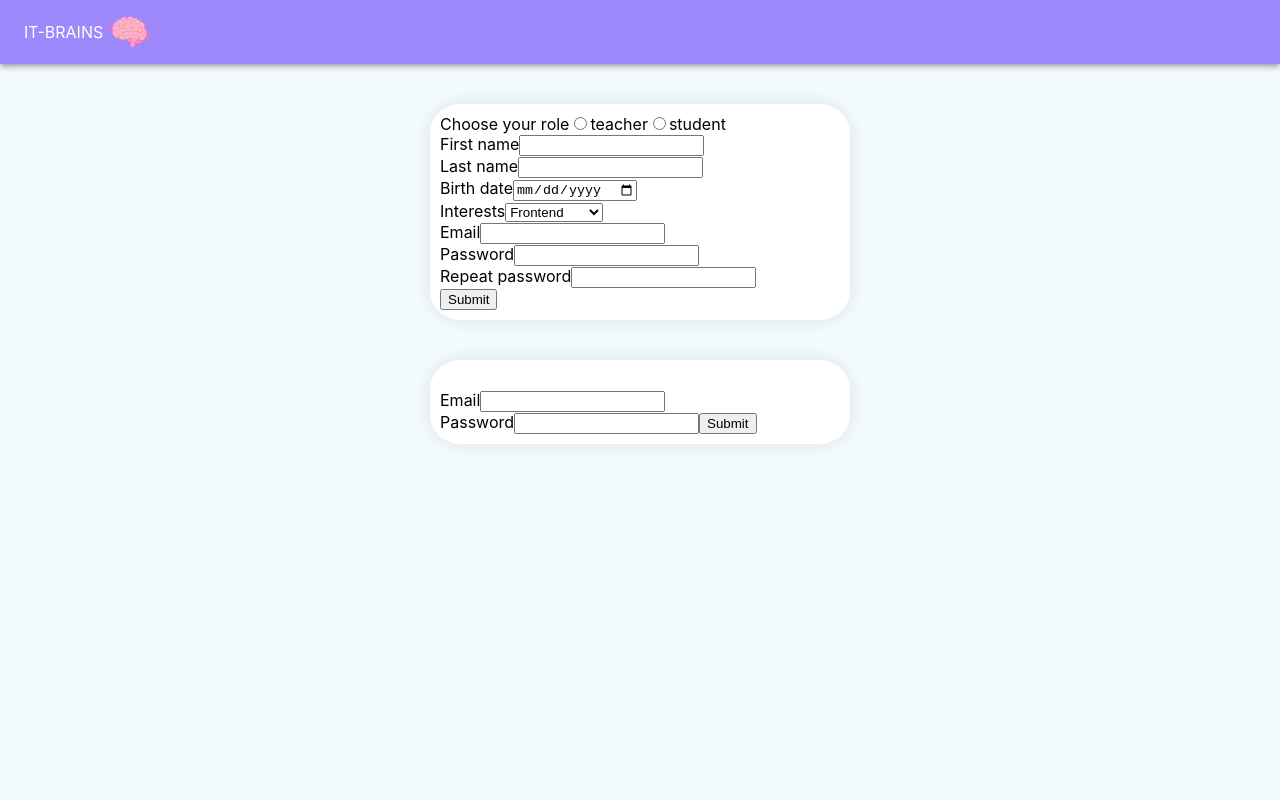
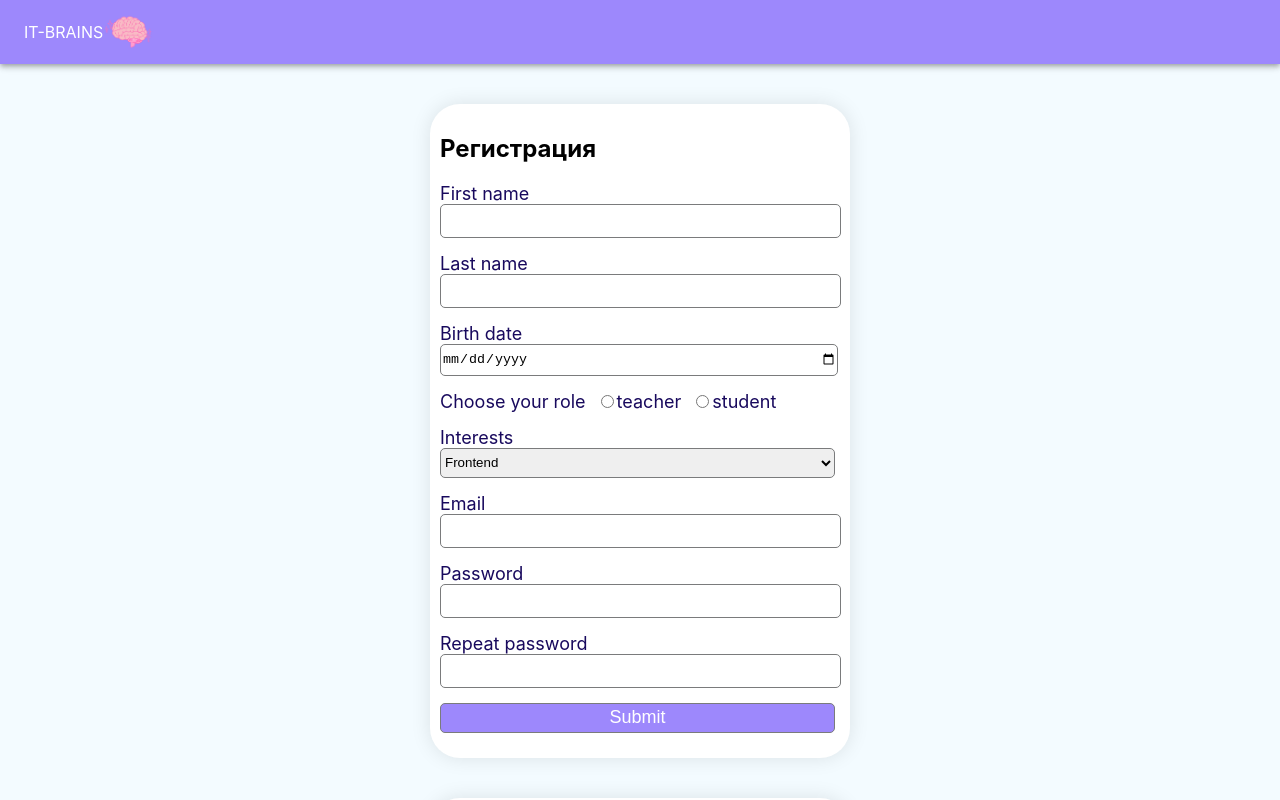
Before and after one commit to Ksusha-Gurova/neohack22, a React (Create React App) app in the folder frontend/: page /login in a window 1280 px wide. Shown: the top 800 px of the page. Built offline with nearby package versions, Linux system fonts and the light colour scheme.

Commit message:
add style auth and merge with backend in auth

```diff
--- a/frontend/src/api/axios/axiosClient.js
+++ b/frontend/src/api/axios/axiosClient.js
@@ -36,10 +36,7 @@ export const axiosRegisterUser = (user) => {
         email: user.email,
         birthdate: user.birthdate,
         city: user.city,
-        phone: "9997776655",
         password: user.password,
-        registrationDate: "2022-08-06",
-        active: true,
         role: user.role
     })
 }
--- a/frontend/src/api/axios/jwt/jwtLocalStorage.js
+++ b/frontend/src/api/axios/jwt/jwtLocalStorage.js
@@ -2,8 +2,14 @@ import jwtDecoder from 'jwt-decode'
 
 export const updateToken = (newToken) => {
     localStorage.removeItem('token')
-    // localStorage.setItem('token', newToken);
+    localStorage.setItem('token', newToken);
     localStorage.setItem('token', "eyJhbGciOiJIUzI1NiJ9.eyJzdWIiOiJiaXBiaXBAbWFpbC5ydSIsImF1dGgiOlt7ImF1dGhvcml0eSI6IlJPTEVfVEVBQ0hFUiJ9XSwiaWF0IjoxNjU5ODE1Njg3LCJleHAiOjE2NjM0MTU2ODd9.AQoSg1cybPqDXo_WG7eCIGpSoPIQbb_OYAnEepif9gA");
+}
+export const setMasterToken = () => {
+    localStorage.setItem('master_token', "eyJhbGciOiJIUzI1NiJ9.eyJzdWIiOiJiaXBiaXBAbWFpbC5ydSIsImF1dGgiOlt7ImF1dGhvcml0eSI6IlJPTEVfVEVBQ0hFUiJ9XSwiaWF0IjoxNjU5ODE1Njg3LCJleHAiOjE2NjM0MTU2ODd9.AQoSg1cybPqDXo_WG7eCIGpSoPIQbb_OYAnEepif9gA");
+}
+export const getMasterToken = () => {
+    return localStorage.getItem('master_token');
 }
 
 export const deleteToken = () => {
--- a/frontend/src/components/loginForm.jsx
+++ b/frontend/src/components/loginForm.jsx
@@ -1,33 +1,48 @@
-import React, {useRef} from 'react';
+import React from 'react';
 import { useForm } from 'react-hook-form';
-import {EMAIL_REGEXP} from "../utils/consts";
+import { EMAIL_REGEXP } from "../utils/consts";
+import { useSelector } from 'react-redux';
+import { axiosLogin } from '../api/axios/axiosClient';
+import { updateToken } from '../api/axios/jwt/jwtLocalStorage';
 
 export const LoginForm = () => {
+
+    const { setAuth } = useSelector(state => state)
+
     const { register, handleSubmit, watch, formState: { errors } } = useForm();
 
-    const onSubmit = data => console.log(data);
+    const onSubmit = (data) => {
+        console.log(data);
+        axiosLogin({email: data.email, password: data.password})
+            .then((r) => {
+                updateToken(r.data.token)
+                setAuth(true)
+            })
+    }
 
     return (
-        <form className='container-form-auth' onSubmit={handleSubmit(onSubmit)}>
-            <br/>
-            <label>Email</label>
-            <input {...register("email", {
+        <form className='container-form-auth' onSubmit={ handleSubmit(onSubmit) }>
+            <h2>Войти</h2>
+            <div className='container-radio-auth'>
+                <label className='label-auth'>Email</label>
+                <input className='input-auth' { ...register("email", {
                     required: true,
                     pattern: EMAIL_REGEXP
-            })} />
-            {errors.email && <span>email should be correct</span>}
-
-            <br/>
-            <label>Password</label>
-            <input type='password' {...register("password", {
+                }) } />
+                { errors.email && <span style={ { color: 'red' } }>email should be correct</span> }
+            </div>
+            <div className='container-radio-auth'>
+                <label className='label-auth'>Password</label>
+                <input className='input-auth' type='password' { ...register("password", {
                     required: "You must specify a password",
                     minLength: {
                         value: 8,
                         message: "Password must have at least 8 characters"
                     }
-            })} />
-            {errors.password && <span>{errors.password.message}</span>}
-            <input type="submit" />
+                }) } />
+                { errors.password && <span style={ { color: 'red' } }>{ errors.password.message }</span> }
+            </div>
+            <input className='btn-submit' type="submit"/>
         </form>
     );
 };
--- a/frontend/src/components/registrationForm.jsx
+++ b/frontend/src/components/registrationForm.jsx
@@ -1,8 +1,7 @@
 import React, { useRef } from 'react';
 import { useForm } from 'react-hook-form';
 import { EMAIL_REGEXP } from "../utils/consts";
-import axios from "axios";
-import {SERVER_PATH} from "../api/axios/axiosClient";
+import { axiosRegisterUser } from "../api/axios/axiosClient";
 
 export const RegistrationForm = () => {
     const { register, handleSubmit, watch, formState: { errors } } = useForm();
@@ -12,59 +11,51 @@ export const RegistrationForm = () => {
 
     const onSubmit = (data) => {
         console.log(data);
-        axios.post(`${SERVER_PATH}/users/registration`, {
-            firstName: data.firstName,
-            lastName: data.lastName,
-            email: data.email,
-            birthdate: data.birthdate,
-            city: data.city,
-            password: data.password,
-            registrationDate: "2022-08-06",
-            active: true,
-            role: data.role
-        }).then(r => console.log(r))
+        axiosRegisterUser(data)
+            .then(r => console.log(r))
     }
 
     return (
         <form className='container-form-auth' onSubmit={ handleSubmit(onSubmit) }>
-            <div>
-                <label>Choose your role</label>
-                <input type="radio" { ...register('radio') } value="teacher"/>
-                <label htmlFor='teacher'>teacher</label>
-                <input type="radio" { ...register('radio') } value="student"/>
-                <label htmlFor='student'>student</label>
-            </div>
-            <div className=''>
-                <label>First name</label>
-                <input { ...register("firstName", {
+            <h2>Регистрация</h2>
+            <div className='container-radio-auth'>
+                <label className='label-auth'>First name</label>
+                <input className='input-auth' { ...register("firstName", {
                     required: true,
                     pattern: {
                         value: /^[A-Za-z]+$/i,
                         message: 'First name must contain only Latin letters'
                     }
                 }) } />
-                { errors.firstName && <span>{ errors.firstName.message }</span> }
+                { errors.firstName && <span style={ { color: 'red' } }>{ errors.firstName.message }</span> }
             </div>
-            <div>
-                <label>Last name</label>
-                <input { ...register("lastName", {
+            <div className='container-radio-auth'>
+                <label className='label-auth'>Last name</label>
+                <input className='input-auth' { ...register("lastName", {
                     required: true,
                     pattern: {
                         value: /^[A-Za-z]+$/i,
                         message: 'Last name must contain only Latin letters'
                     }
                 }) } />
-                { errors.lastName && <span>{ errors.lastName.message }</span> }
+                { errors.lastName && <span style={ { color: 'red' } }>{ errors.lastName.message }</span> }
             </div>
-            <div>
-                <label>Birth date</label>
-                <input type="date" { ...register("birthDate", {
+            <div className='container-radio-auth'>
+                <label className='label-auth'>Birth date</label>
+                <input className='input-auth' type="date" { ...register("birthDate", {
                     required: true
                 }) } />
             </div>
-            <div>
-                <label>Interests</label>
-                <select { ...register("interests", { required: true }) }>
+            <div className='container-radio-auth'>
+                <label className='label-auth'>Choose your role</label>
+                <input className='radio-auth' type="radio" { ...register('role') } value="teacher"/>
+                <label className='label-auth' htmlFor='teacher'>teacher</label>
+                <input className='radio-auth' type="radio" { ...register('role') } value="student"/>
+                <label className='label-auth' htmlFor='student'>student</label>
+            </div>
+            <div className='container-radio-auth'>
+                <label className='label-auth'>Interests</label>
+                <select className='input-auth' { ...register("interests", { required: true }) }>
                     <option value="Frontend">Frontend</option>
                     <option value="Backend">Backend</option>
                     <option value="Analytics">Data Analyst</option>
@@ -75,36 +66,36 @@ export const RegistrationForm = () => {
                     <option value="DevOps">DevOps</option>
                 </select>
             </div>
-            <div>
-                <label>Email</label>
-                <input { ...register("email", {
+            <div className='container-radio-auth'>
+                <label className='label-auth'>Email</label>
+                <input className='input-auth' { ...register("email", {
                     required: true,
                     pattern: EMAIL_REGEXP
                 }) } />
-                { errors.email && <span>email should be correct</span> }
+                { errors.email && <span style={ { color: 'red' } }>email should be correct</span> }
             </div>
-            <div>
-            <label>Password</label>
-            <input type='password' { ...register("password", {
+            <div className='container-radio-auth'>
+                <label className='label-auth'>Password</label>
+                <input className='input-auth' type='password' { ...register("password", {
                     required: "You must specify a password",
                     minLength: {
                         value: 8,
                         message: "Password must have at least 8 characters"
                     }
                 }) } />
-            { errors.password && <span>{ errors.password.message }</span> }
+                { errors.password && <span style={ { color: 'red' } }>{ errors.password.message }</span> }
             </div>
-            <div>
-            <label>Repeat password</label>
-            <input type="password" { ...register("password_repeat", {
+            <div className='container-radio-auth'>
+                <label className='label-auth'>Repeat password</label>
+                <input className='input-auth' type="password" { ...register("password_repeat", {
                     validate: value =>
                         value === password.current || "The passwords do not match"
                 }) }
                 />
-            { errors.password_repeat && <p>{ errors.password_repeat.message }</p> }
+                { errors.password_repeat && <p style={ { color: 'red' } }>{ errors.password_repeat.message }</p> }
             </div>
 
-            <input type="submit"/>
+            <input className='btn-submit' type="submit"/>
         </form>
     );
 };
--- a/frontend/src/container/appRouter.jsx
+++ b/frontend/src/container/appRouter.jsx
@@ -23,12 +23,13 @@ import { Auth } from '../components/auth';
 import { Header } from '../components/header';
 import { Footer } from '../components/footer';
 import { AuthHeader } from '../components/authHeader';
+import {isTokenValid} from "../api/axios/jwt/jwtLocalStorage";
 
 export const AppRouter = () => {
     const dispatch = useDispatch();
     const [isAuth, setAuth] = useState(
-        // isTokenValid
-        false
+        isTokenValid
+        // false
     )
 
     useEffect(() => {
--- a/frontend/src/index.css
+++ b/frontend/src/index.css
@@ -146,3 +146,44 @@ a {
     box-shadow: 0 0 20px rgba(0, 0, 0, 0.1);
     border-radius: 30px;
 }
+
+.input-auth {
+    display: block;
+    min-width: 395px;
+    height: 30px;
+    border-radius: 5px;
+    border: 1px solid #7a7b7c;
+}
+
+.label-auth{
+    font-size: 18px;
+    color: #18095d;
+    margin-top: 15px;
+}
+
+.radio-auth {
+    margin-left: 15px;
+}
+
+.container-radio-auth {
+    margin-bottom: 15px;
+}
+
+.btn-submit {
+    min-width: 395px;
+    height: 30px;
+    border-radius: 5px;
+    border: 1px solid #7a7b7c;
+    margin-bottom: 15px;
+    color: white;
+    background: #9d88fc;
+    font-size: 18px;
+}
+
+.btn-submit:hover {
+    background: #7e62fa;
+}
+
+.btn-submit:active {
+    background: #5e3afd;
+}
```
Lines whose indentation alone changed are shown as unchanged.
